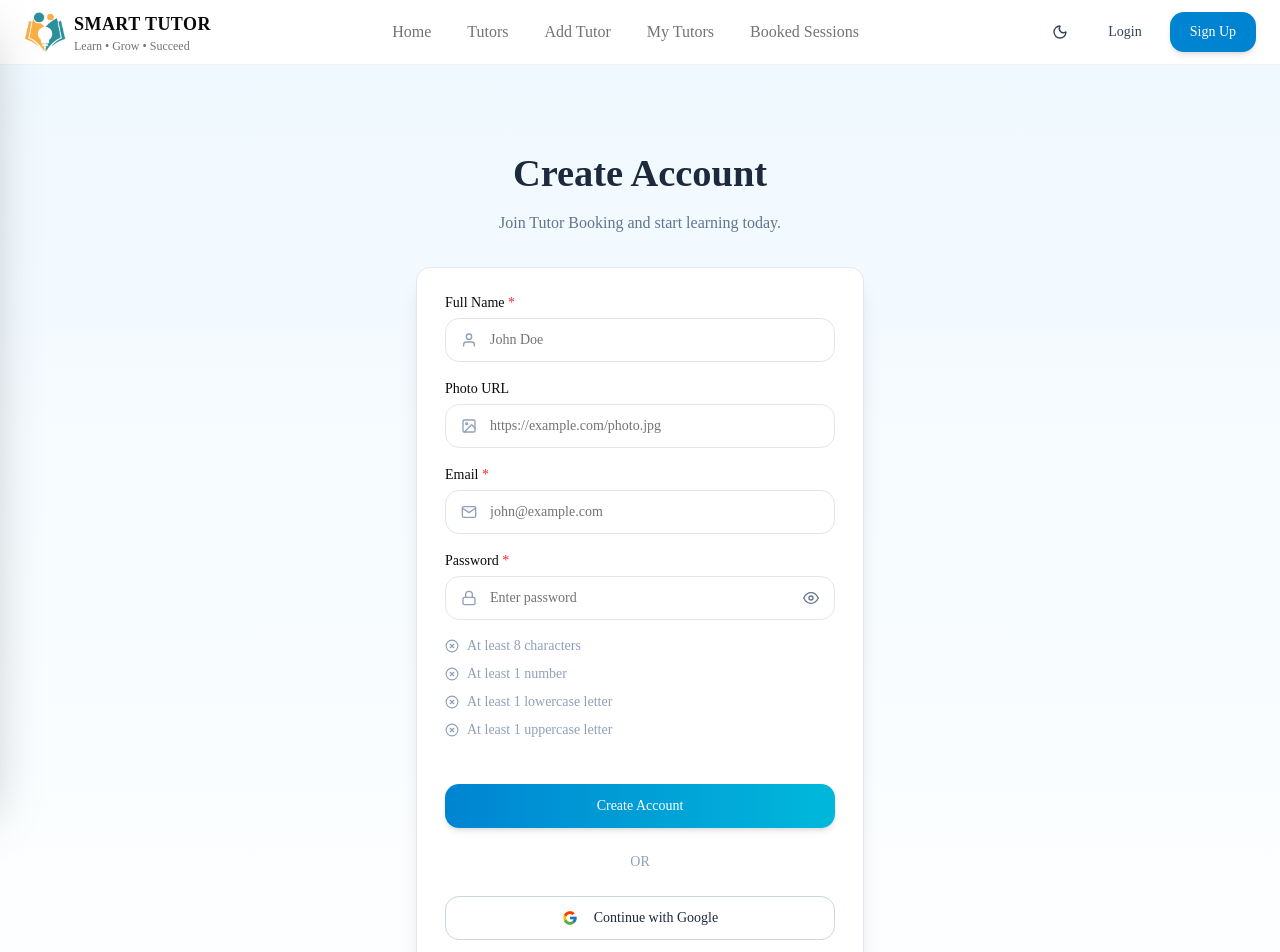
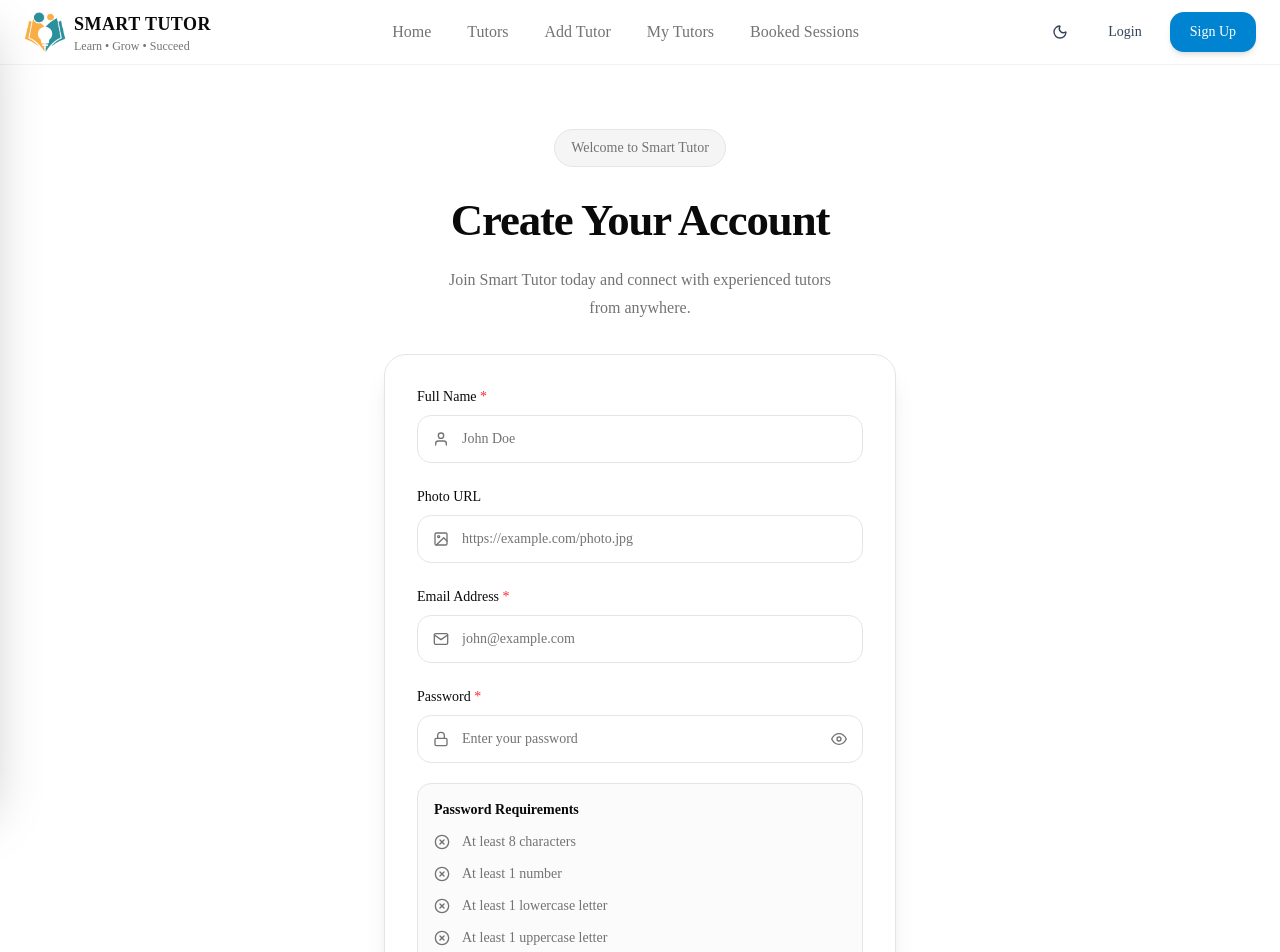
Before and after one commit to shakirhussaindev/tutor-booking-client-side, a Next.js app: page /signup in a window 1280 px wide. Shown: the top 952 px of the page. Built offline with nearby package versions, Linux system fonts and the light colour scheme.

Commit message:
added login and signup page

```diff
--- a/src/app/login/page.jsx
+++ b/src/app/login/page.jsx
@@ -1,10 +1,169 @@
-import React from 'react';
+
+"use client";
+
+import Link from "next/link";
+import { useState } from "react";
+import { useForm } from "react-hook-form";
+import { FcGoogle } from "react-icons/fc";
+import {
+  FiEye,
+  FiEyeOff,
+  FiLock,
+  FiMail,
+} from "react-icons/fi";
+
+import { Button } from "@/components/ui/button";
+import { Input } from "@/components/ui/input";
+import { Label } from "@/components/ui/label";
+import { Separator } from "@/components/ui/separator";
 
 const LoginPage = () => {
+  const [showPassword, setShowPassword] = useState(false);
+
+  const {
+    register,
+    handleSubmit,
+    formState: { errors },
+  } = useForm();
+
+  const handleLogin = (data) => {
+    console.log(data);
+  };
+
   return (
-    <div>
-      Login
-    </div>
+    <section className="bg-gradient-to-b from-sky-50 to-white py-16 dark:from-background dark:to-background">
+      <div className="mx-auto w-11/12 max-w-md">
+        {/* Header */}
+
+        <div className="mb-8 text-center">
+          <h1 className="mt-4 text-[clamp(1.8rem,3vw,2.4rem)] font-bold text-foreground">
+            Welcome Back
+          </h1>
+
+          <p className="mt-2 text-muted-foreground">
+            Login to continue your learning journey.
+          </p>
+        </div>
+
+        {/* Card */}
+
+        <div className="rounded-2xl border border-border bg-card p-7 shadow-xl transition-colors">
+          <form onSubmit={handleSubmit(handleLogin)} className="space-y-5">
+            {/* Email */}
+
+            <div>
+              <Label className="mb-2 block">
+                Email
+                <span className="text-red-500"> *</span>
+              </Label>
+
+              <div className="relative">
+                <FiMail className="absolute left-4 top-1/2 -translate-y-1/2 text-muted-foreground" />
+
+                <Input
+                  type="email"
+                  placeholder="john@example.com"
+                  className="h-11 rounded-xl pl-11"
+                  {...register("email", {
+                    required: "Email is required",
+                    pattern: {
+                      value: /^[A-Z0-9._%+-]+@[A-Z0-9.-]+\.[A-Z]{2,}$/i,
+                      message: "Please enter a valid email address",
+                    },
+                  })}
+                />
+              </div>
+
+              {errors.email && (
+                <p className="mt-1 text-sm text-red-500">
+                  {errors.email.message}
+                </p>
+              )}
+            </div>
+
+            {/* Password */}
+
+            <div>
+              <Label className="mb-2 block">
+                Password
+                <span className="text-red-500"> *</span>
+              </Label>
+
+              <div className="relative">
+                <FiLock className="absolute left-4 top-1/2 -translate-y-1/2 text-muted-foreground" />
+
+                <Input
+                  type={showPassword ? "text" : "password"}
+                  placeholder="Enter password"
+                  className="h-11 rounded-xl pl-11 pr-11"
+                  {...register("password", {
+                    required: "Password is required",
+                  })}
+                />
+
+                <button
+                  type="button"
+                  onClick={() => setShowPassword(!showPassword)}
+                  className="absolute right-4 top-1/2 -translate-y-1/2 text-muted-foreground transition hover:text-foreground"
+                >
+                  {showPassword ? <FiEyeOff /> : <FiEye />}
+                </button>
+              </div>
+
+              {errors.password && (
+                <p className="mt-2 text-sm text-red-500">
+                  {errors.password.message}
+                </p>
+              )}
+            </div>
+            {/* Login Button */}
+
+            <Button
+              type="submit"
+              size="lg"
+              className="mt-2 h-12 w-full rounded-xl bg-primary text-primary-foreground transition-all duration-300 hover:scale-[1.02] hover:opacity-90"
+            >
+              Login
+            </Button>
+          </form>
+
+          {/* Divider */}
+
+          <div className="my-8 flex items-center gap-4">
+            <Separator className="flex-1" />
+
+            <span className="text-sm font-medium text-muted-foreground">
+              OR
+            </span>
+
+            <Separator className="flex-1" />
+          </div>
+
+          {/* Google Login */}
+
+          <Button
+            variant="outline"
+            size="lg"
+            className="h-12 w-full rounded-xl"
+          >
+            <FcGoogle className="mr-3 text-xl" />
+            Continue with Google
+          </Button>
+
+          {/* Signup */}
+
+          <p className="mt-8 text-center text-sm text-muted-foreground">
+            Don't have an account?{" "}
+            <Link
+              href="/signup"
+              className="font-semibold text-primary transition-colors hover:underline"
+            >
+              Sign Up
+            </Link>
+          </p>
+        </div>
+      </div>
+    </section>
   );
 };
 
--- a/src/app/signup/page.jsx
+++ b/src/app/signup/page.jsx
@@ -21,86 +21,105 @@ import PasswordRules from "@/components/ui/password-rules";
 
 const SignUpPage = () => {
   const [showPassword, setShowPassword] = useState(false);
-  const {register,handleSubmit, watch, formState:{ errors },} = useForm();
 
-  const password = watch("password","")
+  const {
+    register,
+    handleSubmit,
+    watch,
+    formState: { errors },
+  } = useForm();
+
+  const password = watch("password", "");
 
   const handleSubmitForm = (data) => {
     console.log(data);
   };
 
   return (
-    <section className=" bg-gradient-to-b from-sky-50 to-white py-16">
-      <div className="w-11/12 max-w-md mx-auto">
+    <section className="min-h-screen bg-background py-16 transition-colors">
+      <div className="mx-auto w-11/12 max-w-lg">
         {/* Header */}
 
-        <div className="text-center mb-8">
-          <h1 className="mt-4 text-[clamp(1.8rem,3vw,2.4rem)] font-bold text-slate-800">
-            Create Account
+        <div className="mb-8 text-center">
+          <span className="inline-flex items-center rounded-full border border-border bg-muted px-4 py-2 text-sm font-medium text-muted-foreground">
+            Welcome to Smart Tutor
+          </span>
+
+          <h1 className="mt-5 text-[clamp(2rem,4vw,2.8rem)] font-bold tracking-tight text-foreground">
+            Create Your Account
           </h1>
 
-          <p className="mt-2 text-slate-500">
-            Join Tutor Booking and start learning today.
+          <p className="mx-auto mt-3 max-w-sm leading-7 text-muted-foreground">
+            Join Smart Tutor today and connect with experienced tutors from
+            anywhere.
           </p>
         </div>
 
-        <div className="rounded-xl border border-slate-200 bg-white p-7 shadow-xl">
-          <form onSubmit={handleSubmit(handleSubmitForm)} className="space-y-5">
-            {/* Name */}
+        {/* Card */}
 
-            <div className="mb-5">
-              <Label className="mb-2 block">
+        <div className="rounded-3xl border border-border bg-card p-8 shadow-xl transition-colors">
+          <form onSubmit={handleSubmit(handleSubmitForm)} className="space-y-6">
+            {/* Full Name */}
+
+            <div>
+              <Label htmlFor="name" className="mb-2 block text-sm font-medium">
                 Full Name <span className="text-red-500">*</span>
               </Label>
 
               <div className="relative">
-                <FiUser className="absolute left-4 top-1/2 -translate-y-1/2 text-slate-400" />
+                <FiUser className="pointer-events-none absolute left-4 top-1/2 -translate-y-1/2 text-muted-foreground" />
 
                 <Input
+                  id="name"
+                  placeholder="John Doe"
+                  className="h-12 rounded-xl border-border bg-background pl-11 placeholder:text-muted-foreground"
                   {...register("name", {
                     required: "Name is required",
                   })}
-                  placeholder="John Doe"
-                  className="h-11 rounded-xl pl-11"
                 />
               </div>
+
               {errors.name && (
-                <p className="mt-1 text-sm text-red-500">
+                <p className="mt-2 text-sm text-red-500">
                   {errors.name.message}
                 </p>
               )}
             </div>
 
-            {/* Photo */}
+            {/* Photo URL */}
 
-            <div className="mb-5">
-              <Label className="mb-2 block">Photo URL</Label>
+            <div>
+              <Label htmlFor="image" className="mb-2 block text-sm font-medium">
+                Photo URL
+              </Label>
 
               <div className="relative">
-                <FiImage className="absolute left-4 top-1/2 -translate-y-1/2 text-slate-400" />
+                <FiImage className="pointer-events-none absolute left-4 top-1/2 -translate-y-1/2 text-muted-foreground" />
 
                 <Input
+                  id="image"
+                  placeholder="https://example.com/photo.jpg"
+                  className="h-12 rounded-xl border-border bg-background pl-11 placeholder:text-muted-foreground"
                   {...register("image")}
-                  placeholder="https://example.com/photo.jpg"
-                  className="h-11 rounded-xl pl-11"
                 />
               </div>
             </div>
 
             {/* Email */}
 
-            <div className="mb-5">
-              <Label className="mb-2 block">
-                Email <span className="text-red-500">*</span>
+            <div>
+              <Label htmlFor="email" className="mb-2 block text-sm font-medium">
+                Email Address <span className="text-red-500">*</span>
               </Label>
 
               <div className="relative">
-                <FiMail className="absolute left-4 top-1/2 -translate-y-1/2 text-slate-400" />
+                <FiMail className="pointer-events-none absolute left-4 top-1/2 -translate-y-1/2 text-muted-foreground" />
 
                 <Input
+                  id="email"
                   type="email"
                   placeholder="john@example.com"
-                  className="h-11 rounded-xl pl-11"
+                  className="h-12 rounded-xl border-border bg-background pl-11 placeholder:text-muted-foreground"
                   {...register("email", {
                     required: "Email is required",
                     pattern: {
@@ -110,8 +129,9 @@ const SignUpPage = () => {
                   })}
                 />
               </div>
+
               {errors.email && (
-                <p className="mt-1 text-sm text-red-500">
+                <p className="mt-2 text-sm text-red-500">
                   {errors.email.message}
                 </p>
               )}
@@ -120,17 +140,21 @@ const SignUpPage = () => {
             {/* Password */}
 
             <div>
-              <Label className="mb-2 block">
+              <Label
+                htmlFor="password"
+                className="mb-2 block text-sm font-medium"
+              >
                 Password <span className="text-red-500">*</span>
               </Label>
 
               <div className="relative">
-                <FiLock className="absolute left-4 top-1/2 -translate-y-1/2 text-slate-400" />
+                <FiLock className="pointer-events-none absolute left-4 top-1/2 -translate-y-1/2 text-muted-foreground" />
 
                 <Input
+                  id="password"
                   type={showPassword ? "text" : "password"}
-                  placeholder="Enter password"
-                  className="h-11 rounded-xl pl-11 pr-11"
+                  placeholder="Enter your password"
+                  className="h-12 rounded-xl border-border bg-background pl-11 pr-11 placeholder:text-muted-foreground"
                   {...register("password", {
                     required: "Password is required",
                     minLength: {
@@ -146,13 +170,12 @@ const SignUpPage = () => {
 
                 <button
                   type="button"
-                  onClick={() => setShowPassword(!showPassword)}
-                  className="absolute right-4 top-1/2 -translate-y-1/2 text-slate-500"
+                  onClick={() => setShowPassword((prev) => !prev)}
+                  className="absolute right-4 top-1/2 -translate-y-1/2 text-muted-foreground transition-colors hover:text-foreground"
                 >
                   {showPassword ? <FiEyeOff /> : <FiEye />}
                 </button>
               </div>
-
               {errors.password && (
                 <p className="mt-2 text-sm text-red-500">
                   {errors.password.message}
@@ -164,39 +187,47 @@ const SignUpPage = () => {
               <PasswordRules password={password} />
             </div>
 
-            {/* Register */}
+            {/* Create Account Button */}
 
             <Button
               type="submit"
-              className="mt-6 h-11 w-full rounded-xl bg-gradient-to-r from-sky-600 to-cyan-500 hover:from-sky-700 hover:to-cyan-600"
+              size="lg"
+              className="mt-2 h-12 w-full rounded-xl bg-primary text-primary-foreground transition-all duration-300 hover:scale-[1.02] hover:opacity-90"
             >
               Create Account
             </Button>
           </form>
+
           {/* Divider */}
 
-          <div className="my-6 flex items-center gap-4">
-            <Separator orientation="horizontal" className="flex-1" />
+          <div className="my-8 flex items-center gap-4">
+            <Separator className="flex-1" />
 
-            <span className="px-2 text-sm text-slate-400">OR</span>
+            <span className="text-sm font-medium text-muted-foreground">
+              OR
+            </span>
 
-            <Separator orientation="horizontal" className="flex-1" />
+            <Separator className="flex-1" />
           </div>
 
-          {/* Google */}
+          {/* Google Login */}
 
-          <Button variant="outline" className="h-11 w-full rounded-xl">
-            <FcGoogle className="mr-2 text-xl" />
+          <Button
+            variant="outline"
+            size="lg"
+            className="h-12 w-full rounded-xl"
+          >
+            <FcGoogle className="mr-3 text-xl" />
             Continue with Google
           </Button>
 
           {/* Login */}
 
-          <p className="mt-6 text-center text-sm text-slate-500">
+          <p className="mt-8 text-center text-sm text-muted-foreground">
             Already have an account?{" "}
             <Link
               href="/login"
-              className="font-semibold text-sky-600 hover:text-sky-700"
+              className="font-semibold text-primary transition-colors hover:underline"
             >
               Login
             </Link>
--- a/src/components/ui/password-rules.jsx
+++ b/src/components/ui/password-rules.jsx
@@ -1,49 +1,54 @@
+"use client";
+
 import { FiCheckCircle, FiXCircle } from "react-icons/fi";
 
 const PasswordRules = ({ password = "" }) => {
-  const hasMinLength = password.length >= 8;
-  const hasNumber = /\d/.test(password);
-  const hasLowercase = /[a-z]/.test(password);
-  const hasUppercase = /[A-Z]/.test(password);
-
   const rules = [
     {
-      valid: hasMinLength,
+      valid: password.length >= 8,
       text: "At least 8 characters",
     },
     {
-      valid: hasNumber,
+      valid: /\d/.test(password),
       text: "At least 1 number",
     },
     {
-      valid: hasLowercase,
+      valid: /[a-z]/.test(password),
       text: "At least 1 lowercase letter",
     },
     {
-      valid: hasUppercase,
+      valid: /[A-Z]/.test(password),
       text: "At least 1 uppercase letter",
     },
   ];
 
   return (
-    <div className="mt-4 space-y-2">
+    <div className="mt-5 rounded-xl border border-border bg-muted/40 p-4 transition-colors">
+      <p className="mb-3 text-sm font-semibold text-foreground">
+        Password Requirements
+      </p>
+
+      <div className="space-y-3">
         {rules.map((rule) => (
           <div
             key={rule.text}
-          className={`flex items-center gap-2 text-sm transition-colors ${
-            rule.valid ? "text-green-600" : "text-slate-400"
+            className={`flex items-center gap-3 text-sm transition-all duration-300 ${
+              rule.valid
+                ? "text-emerald-600 dark:text-emerald-400"
+                : "text-muted-foreground"
             }`}
           >
             {rule.valid ? (
-            <FiCheckCircle className="shrink-0" />
+              <FiCheckCircle className="h-4 w-4 shrink-0" />
             ) : (
-            <FiXCircle className="shrink-0" />
+              <FiXCircle className="h-4 w-4 shrink-0" />
             )}
 
             <span>{rule.text}</span>
           </div>
         ))}
       </div>
+    </div>
   );
 };
 
```
Lines whose indentation alone changed are shown as unchanged.
